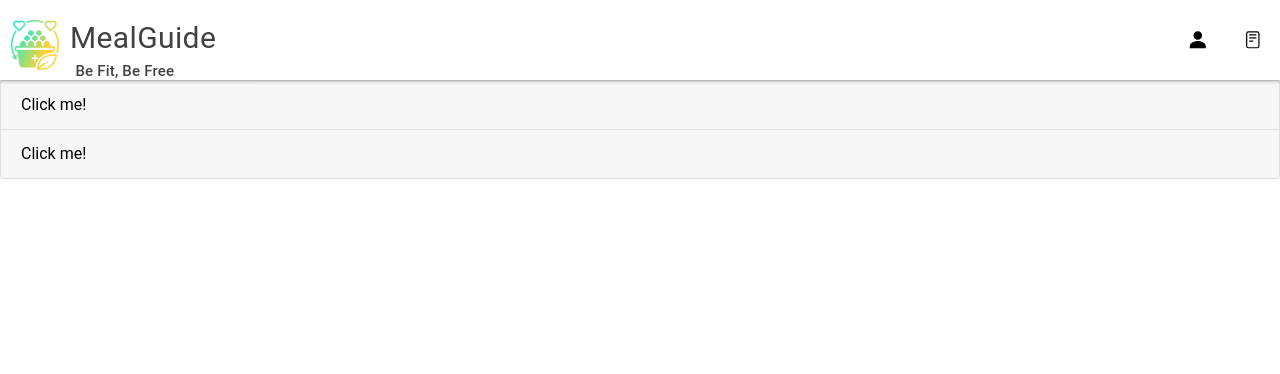
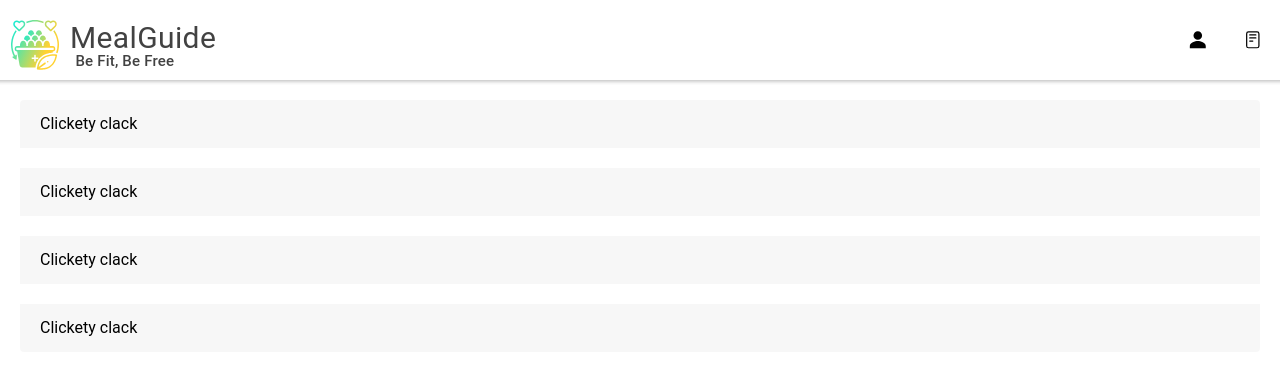
Before and after one commit to MLH-Fellowship/MealGuide, a React (Create React App) app in the folder mealguide-frontend/: page /suggestions in a window 1280 px wide. Shown: the top 374 px of the page. Built offline with nearby package versions, Linux system fonts and the light colour scheme; a web font is replaced by a local one.

Commit message:
accordion seperated and text customisable

```diff
--- /dev/null
+++ b/mealguide-frontend/src/components/AccordionCard/AccordionCard.jsx
@@ -0,0 +1,20 @@
+import React from 'react'
+import 'bootstrap/dist/css/bootstrap.min.css';
+import Accordion from 'react-bootstrap/Accordion'
+import Card from 'react-bootstrap/Card'
+
+
+const AccordionCard = ({title, body, eventKey, colour}) => {
+    return (
+            <Card bg={colour} style={{ margin: '20px', border: 'none'}}>
+                <Accordion.Toggle style={{backgroundColor:colour}} as={Card.Header} eventKey={eventKey}>
+                    {title}
+                </Accordion.Toggle>
+                <Accordion.Collapse eventKey={eventKey}>
+                    <Card.Body>{body}</Card.Body>
+                </Accordion.Collapse>
+            </Card>
+    )
+}
+
+export default AccordionCard;
--- a/mealguide-frontend/src/components/ColouredAccordion/ColouredAccordion.jsx
+++ /dev/null
@@ -1,29 +0,0 @@
-import React from 'react'
-import 'bootstrap/dist/css/bootstrap.min.css';
-import Accordion from 'react-bootstrap/Accordion'
-import Card from 'react-bootstrap/Card'
-
-const ColouredAccordion = () => {
-    return (
-        <Accordion style={{margin:'auto'}}>
-            <Card>
-                <Accordion.Toggle as={Card.Header} eventKey="0">
-                    Click me!
-                </Accordion.Toggle>
-                <Accordion.Collapse eventKey="0">
-                    <Card.Body>Hello! I'm the body</Card.Body>
-                </Accordion.Collapse>
-            </Card>
-            <Card>
-                <Accordion.Toggle as={Card.Header} eventKey="1">
-                    Click me!
-                </Accordion.Toggle>
-                <Accordion.Collapse eventKey="1">
-                    <Card.Body>Hello! I'm another body</Card.Body>
-                </Accordion.Collapse>
-            </Card>
-        </Accordion>
-    )
-}
-
-export default ColouredAccordion;
--- a/mealguide-frontend/src/components/Navbar/Navbar.css
+++ b/mealguide-frontend/src/components/Navbar/Navbar.css
@@ -16,7 +16,7 @@
 .slogan {
     position: relative;
     float: right;
-    top: 15px;
+    top: 5px;
     font-size: 15px;
     padding: 0px;
     right: 62px;
@@ -43,7 +43,7 @@
     .slogan{
         font-size: 14px;
         right: 0px;
-        top: 20px;
+        top: 15px;
         padding: 0;
         margin: 0;
     }
--- a/mealguide-frontend/src/pages/Profile.jsx
+++ b/mealguide-frontend/src/pages/Profile.jsx
@@ -1,6 +1,6 @@
 import React from 'react';
 import { IonContent, IonPage } from '@ionic/react';
-import SmallNavbar from '../components/Navbar/SmallNavbar';
+// import SmallNavbar from '../components/Navbar/SmallNavbar';
 import LargeNavbar from '../components/Navbar/LargeNavbar';
 import Highlight from '../components/Highlight/Highlight';
 
--- a/mealguide-frontend/src/pages/Suggestions.jsx
+++ b/mealguide-frontend/src/pages/Suggestions.jsx
@@ -2,7 +2,8 @@ import React from 'react';
 import { IonContent, IonPage } from '@ionic/react';
 // import SmallNavbar from '../components/Navbar/SmallNavbar';
 import LargeNavbar from '../components/Navbar/LargeNavbar';
-import ColouredAccordion from '../components/ColouredAccordion/ColouredAccordion';
+import AccordionCard from '../components/AccordionCard/AccordionCard';
+import Accordion from 'react-bootstrap/esm/Accordion';
 
 const Suggestions = () => {
     return (
@@ -10,7 +11,12 @@ const Suggestions = () => {
             {/* <SmallNavbar /> */}
             <IonContent fullscreen>
                 <LargeNavbar />
-                <ColouredAccordion />
+                <Accordion>
+                    <AccordionCard title='Clickety clack'  colour='pastelpink' body='Please work' eventKey='0'/>
+                    <AccordionCard title='Clickety clack' colour='pastelblue' body='Please work' eventKey='1'/>
+                    <AccordionCard title='Clickety clack' colour='pastelgreen' body='Please work' eventKey='2'/>
+                    <AccordionCard title='Clickety clack' colour='pastelyellow' body='Please work' eventKey='2'/>
+                </Accordion>
             </IonContent>
         </IonPage>
     )
```
